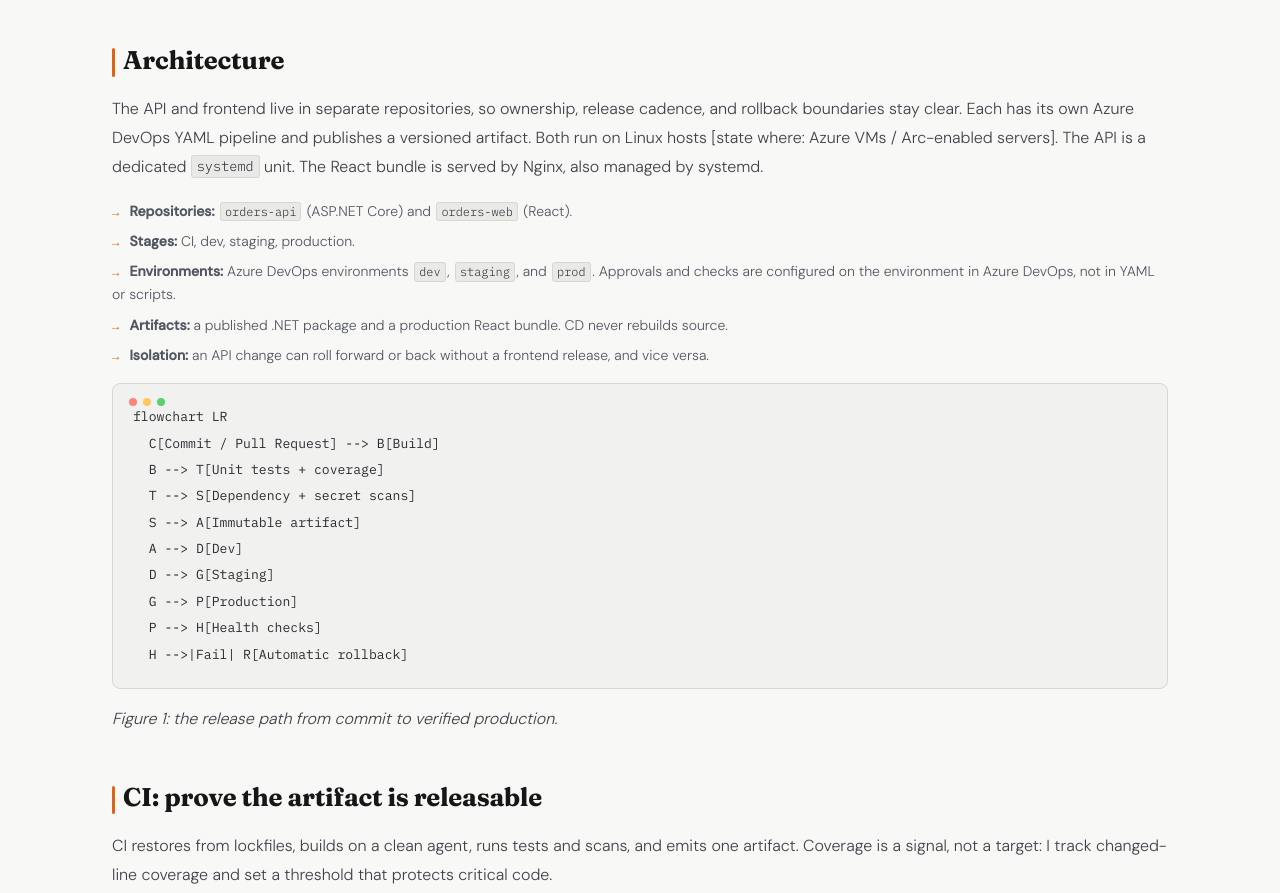
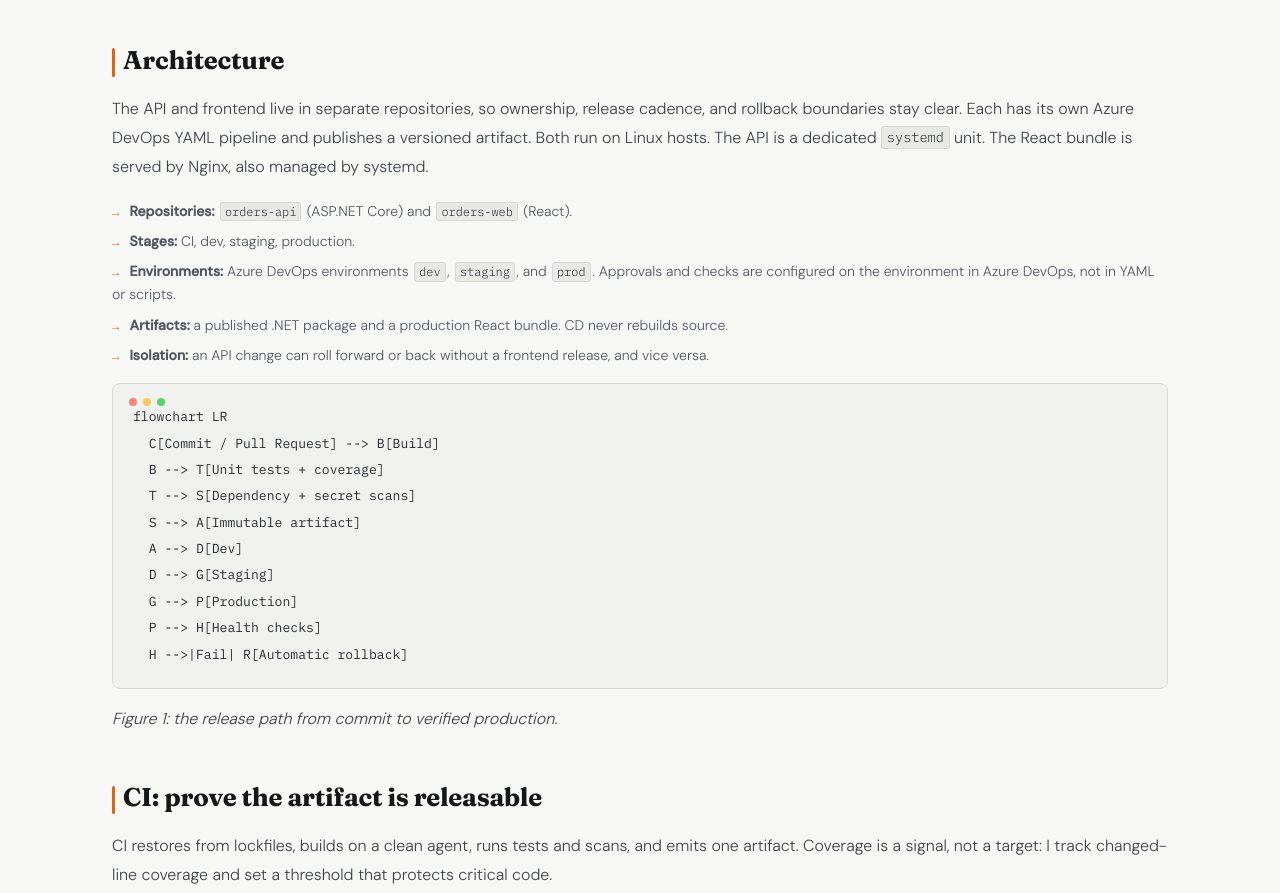
Before and after one commit to Francismensah/my-new-portfolio, a website: page blog/azure-devops-cicd-dotnet-react-key-vault.html in a window 1280 px wide. Shown: the part 1706-2599 px from the top of the page. Drawn offline with Linux system fonts and the light colour scheme.

Commit message:
Remove redundant location details for Linux hosts in CI/CD architecture section

```diff
--- a/blog/azure-devops-cicd-dotnet-react-key-vault.html
+++ b/blog/azure-devops-cicd-dotnet-react-key-vault.html
@@ -63,7 +63,7 @@
 <h2>What CI/CD means here</h2>
 <p>Continuous integration (CI) validates each change by building, testing, scanning, and packaging it into a repeatable artifact. Continuous delivery (CD) promotes that immutable artifact through environments with approvals, checks, verification, and rollback. CI answers "can we release this?" CD answers "should we release this here, now, and keep it running?"</p>
 <h2>Architecture</h2>
-<p>The API and frontend live in separate repositories, so ownership, release cadence, and rollback boundaries stay clear. Each has its own Azure DevOps YAML pipeline and publishes a versioned artifact. Both run on Linux hosts [state where: Azure VMs / Arc-enabled servers]. The API is a dedicated <code>systemd</code> unit. The React bundle is served by Nginx, also managed by systemd.</p>
+<p>The API and frontend live in separate repositories, so ownership, release cadence, and rollback boundaries stay clear. Each has its own Azure DevOps YAML pipeline and publishes a versioned artifact. Both run on Linux hosts. The API is a dedicated <code>systemd</code> unit. The React bundle is served by Nginx, also managed by systemd.</p>
 <ul class="body-list"><li><strong>Repositories:</strong> <code>orders-api</code> (ASP.NET Core) and <code>orders-web</code> (React).</li><li><strong>Stages:</strong> CI, dev, staging, production.</li><li><strong>Environments:</strong> Azure DevOps environments <code>dev</code>, <code>staging</code>, and <code>prod</code>. Approvals and checks are configured on the environment in Azure DevOps, not in YAML or scripts.</li><li><strong>Artifacts:</strong> a published .NET package and a production React bundle. CD never rebuilds source.</li><li><strong>Isolation:</strong> an API change can roll forward or back without a frontend release, and vice versa.</li></ul>
 <pre><code class="language-mermaid">flowchart LR
   C[Commit / Pull Request] --&gt; B[Build]
```
